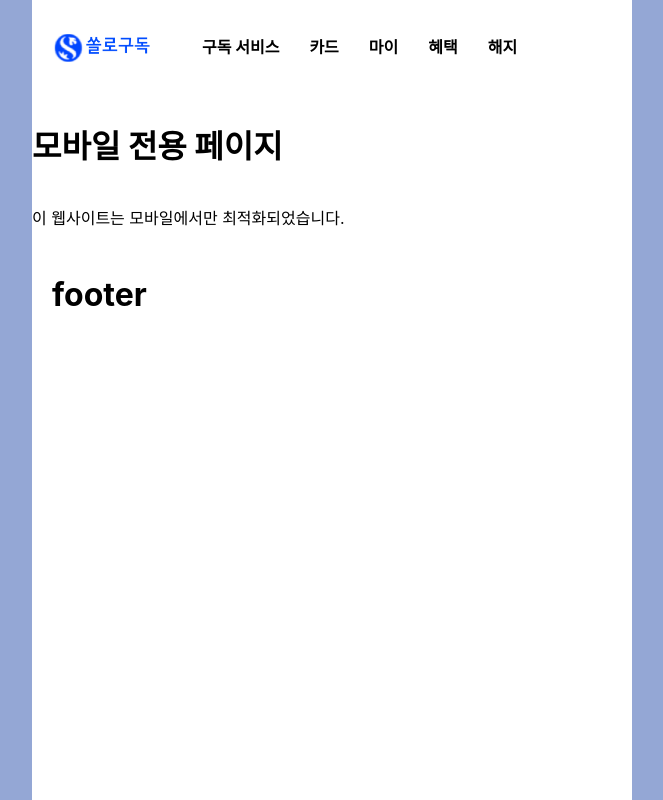
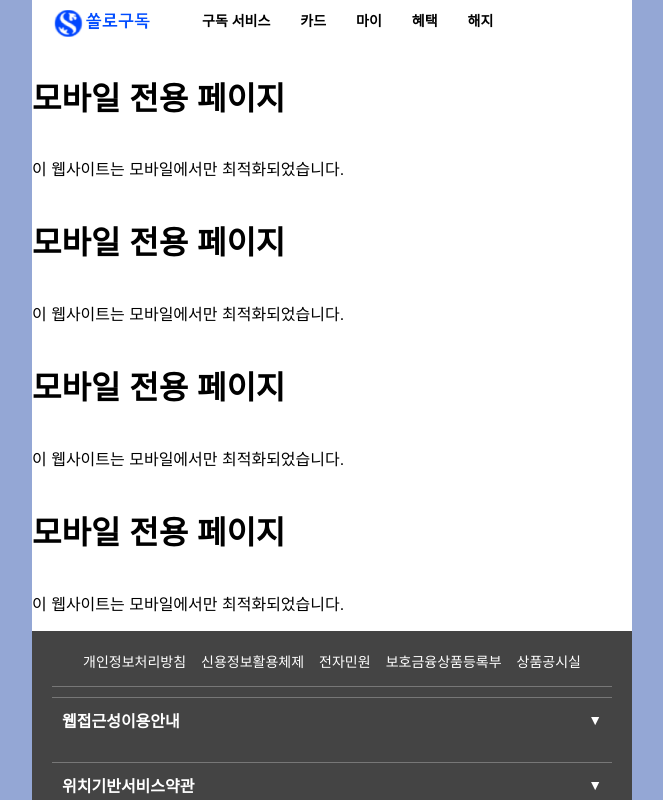
Before and after one commit to SoloGudok/FRONTEND, a React (Create React App) app: page / in a window 1280 px wide. Shown: the whole page, without its empty margins (308-971 px from the left). Built offline with nearby package versions, Linux system fonts and the light colour scheme.

Commit message:
Create Footer

```diff
--- a/src/App.css
+++ b/src/App.css
@@ -1,6 +1,6 @@
 .App {
   width: 100%;
-  max-width: 600px; /* 모바일 최대 크기 설정 (ex: iPhone 14 Pro Max) */
+  max-width: 600px;
   height: 100vh;
   margin: 0 auto;
   background-color: white;
--- a/src/App.js
+++ b/src/App.js
@@ -8,6 +8,12 @@ function App() {
       <Header />
       <h1>모바일 전용 페이지</h1>
       <p>이 웹사이트는 모바일에서만 최적화되었습니다.</p>
+      <h1>모바일 전용 페이지</h1>
+      <p>이 웹사이트는 모바일에서만 최적화되었습니다.</p>
+      <h1>모바일 전용 페이지</h1>
+      <p>이 웹사이트는 모바일에서만 최적화되었습니다.</p>
+      <h1>모바일 전용 페이지</h1>
+      <p>이 웹사이트는 모바일에서만 최적화되었습니다.</p>
       <Footer />
     </div>
   );
--- /dev/null
+++ b/src/components/Footer.css
@@ -0,0 +1,75 @@
+body {
+  font-family: Arial, sans-serif;
+  margin: 0;
+  padding: 0;
+}
+
+footer {
+  padding-top: 20px;
+  background: #444;
+  color: white;
+  padding: 20px;
+  font-size: 14px;
+}
+
+.footer-links {
+  display: flex;
+  flex-wrap: wrap;
+  justify-content: center;
+  gap: 15px;
+  padding-bottom: 15px;
+  border-bottom: 1px solid #777;
+}
+
+.footer-links a {
+  color: white;
+  text-decoration: none;
+  font-size: 14px;
+}
+a {
+  color: white;
+  text-decoration: none;
+  font-size: 14px;
+}
+.footer-links a:hover {
+  text-decoration: underline;
+}
+
+.footer-item {
+  margin-top: 10px;
+  margin-bottom: 20px;
+}
+
+.footer-button {
+  width: 100%;
+  text-align: left;
+  background: none;
+  border: none;
+  font-size: 16px;
+  cursor: pointer;
+  padding: 10px;
+  font-weight: bold;
+  color: white;
+  display: flex;
+  justify-content: space-between;
+  align-items: center;
+  border-top: 1px solid #777;
+}
+
+.footer-button::after {
+  content: "▼";
+  font-size: 14px;
+}
+
+.footer-button.active::after {
+  content: "▲";
+}
+
+.footer-content {
+  display: none;
+  padding: 10px;
+  font-size: 14px;
+  color: #ddd;
+  background: #333;
+  border-top: 1px solid #666;
+}
--- a/src/components/Footer.js
+++ b/src/components/Footer.js
@@ -1,8 +1,82 @@
+import "./Footer.css";
+import React, { useEffect } from "react";
+
 const Footer = () => {
+  useEffect(() => {
+    const buttons = document.querySelectorAll(".footer-button");
+
+    buttons.forEach((button) => {
+      button.addEventListener("click", function () {
+        const content = this.nextElementSibling;
+
+        // 다른 버튼 닫기
+        buttons.forEach((btn) => {
+          if (btn !== this) {
+            btn.classList.remove("active");
+            btn.nextElementSibling.style.display = "none";
+          }
+        });
+
+        // 현재 버튼 토글
+        if (content.style.display === "block") {
+          content.style.display = "none";
+          this.classList.remove("active");
+        } else {
+          content.style.display = "block";
+          this.classList.add("active");
+        }
+      });
+    });
+
+    // Cleanup 함수 (이벤트 리스너 제거)
+    return () => {
+      buttons.forEach((button) => {
+        button.removeEventListener("click", () => {});
+      });
+    };
+  }, []);
   return (
-    <header>
-      <h1>footer</h1>
-    </header>
+    <footer>
+      <div class="footer-links">
+        <a href="https://www.shinhan.com/hpe/index.jsp#050404040000">
+          개인정보처리방침
+        </a>
+        <a href="https://www.shinhan.com/hpe/index.jsp#050404030000">
+          신용정보활용체제
+        </a>
+        <a href="https://www.shinhan.com/hpe/index.jsp#050202010000">
+          전자민원
+        </a>
+        <a href="https://bank.shinhan.com/index.jsp?cr=020108040000">
+          보호금융상품등록부
+        </a>
+        <a href="https://www.shinhan.com/hpe/index.jsp#050504010000">
+          상품공시실
+        </a>
+      </div>
+
+      <div class="footer-item">
+        <button class="footer-button">웹접근성이용안내</button>
+        <div class="footer-content">
+          <p>
+            웹 접근성 관련하여 신한은 다양한 서비스를 제공합니다. 자세한 사항은
+            <a href="https://www.shinhan.com/index.jsp"> 신한 홈페이지</a>로
+            문의하세요.
+          </p>
+        </div>
+      </div>
+
+      <div class="footer-item">
+        <button class="footer-button">위치기반서비스약관</button>
+        <div class="footer-content">
+          <p>위치 기반 서비스를 이용하려면 관련 약관을 확인해 주세요.</p>
+        </div>
+      </div>
+      <div class="footer-item">
+        고객센터 1599-8000 평일 09:00~18:00 (은행휴무일 제외)
+      </div>
+      <div class="footer-item">© SHINHAN BANK. All rights reserved.</div>
+    </footer>
   );
 };
 export default Footer;
--- a/src/index.css
+++ b/src/index.css
@@ -18,6 +18,6 @@ body,
   height: 100vh;
   margin: 0;
   padding: 0;
-  overflow: hidden; /* 스크롤 방지 (필요하면 제거) */
+  overflow-x: hidden;
   background-color: #94a7d5; /* 바깥쪽 배경색 : 신한 대표 색상상*/
 }
```
